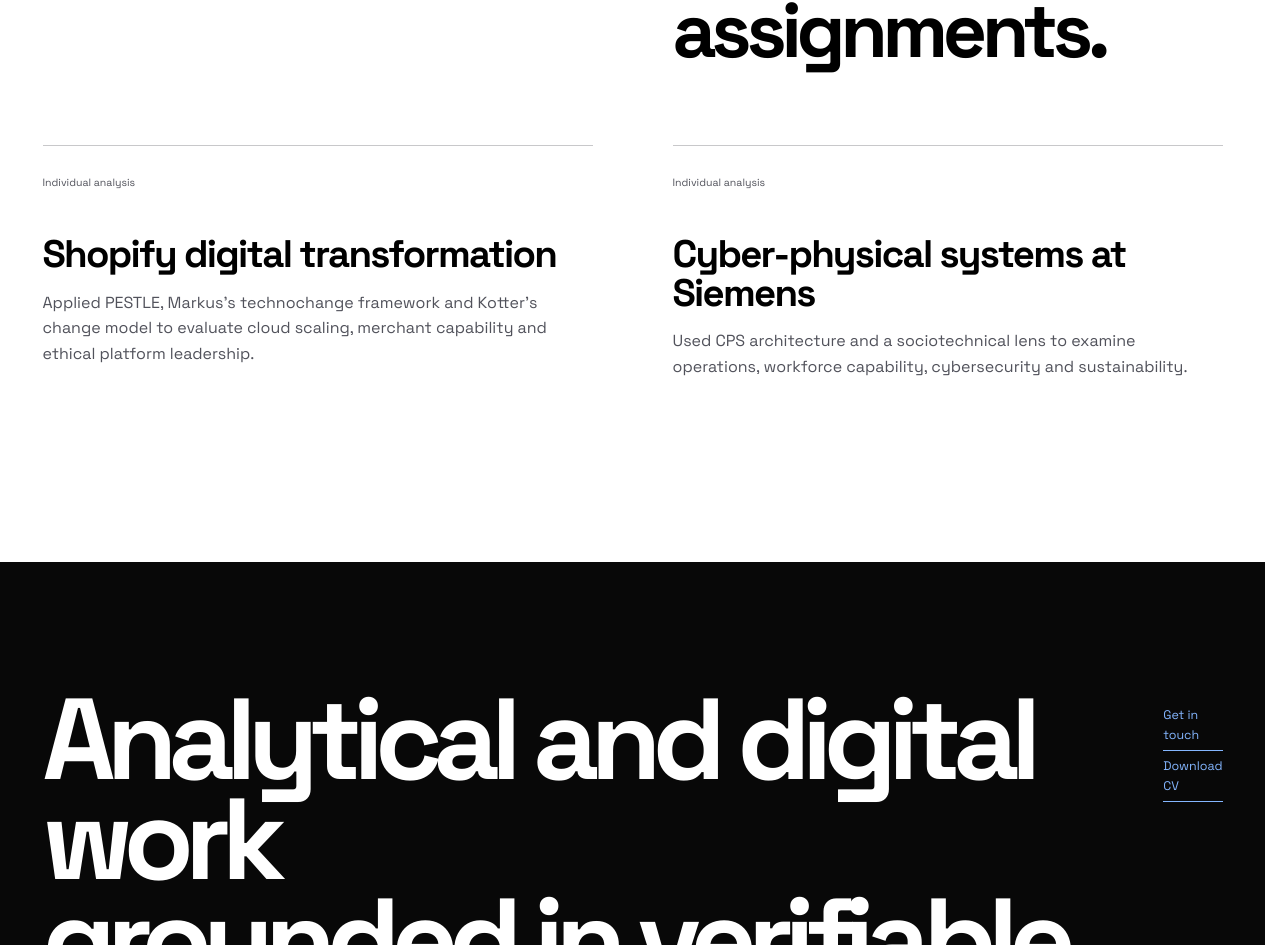
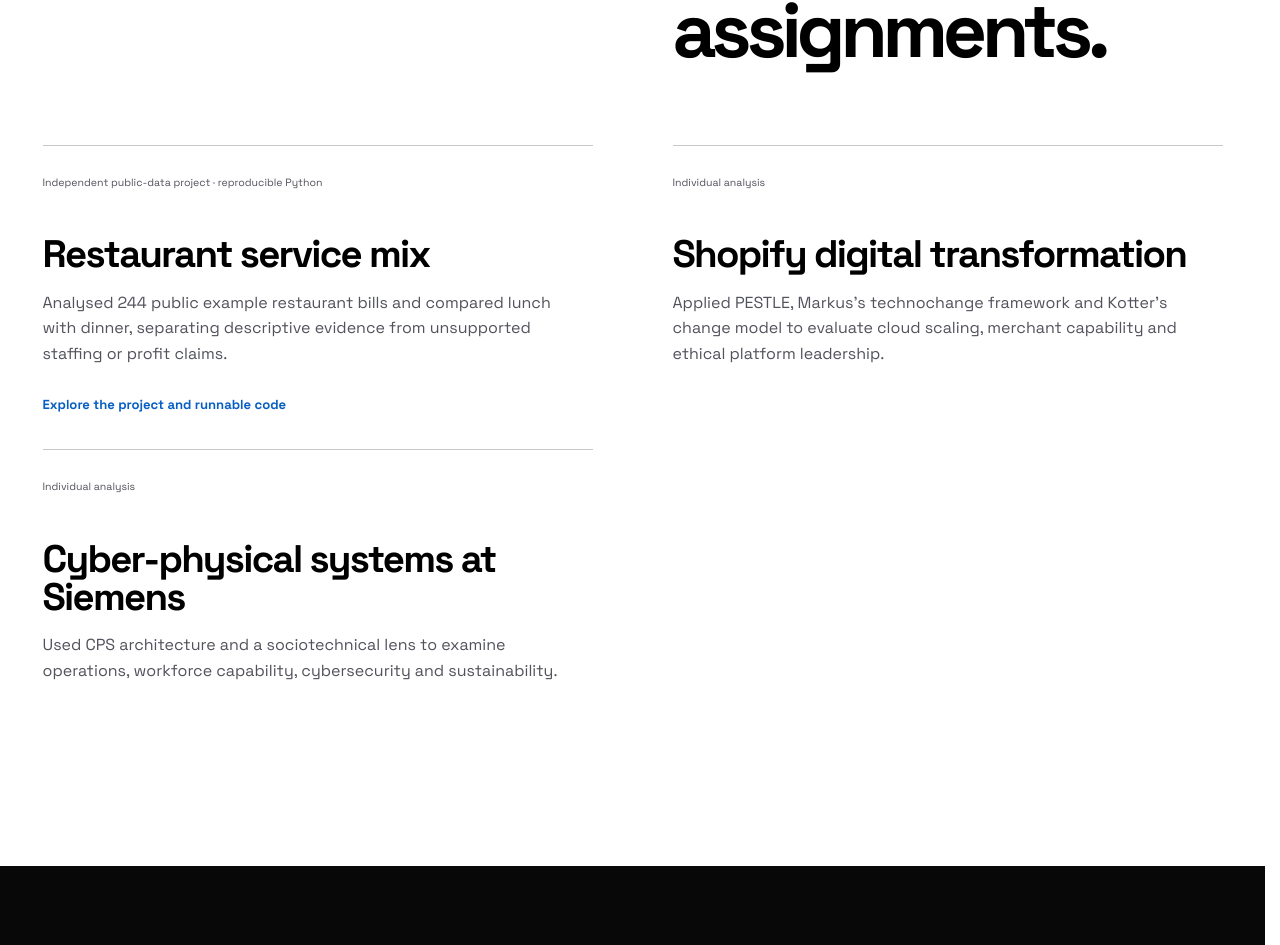
Before and after one commit to dccchidera-lgtm/dccchidera-lgtm.github.io, a Next.js app: page /work in a window 1280 px wide. Shown: the part 3178-4123 px from the top of the page. Built offline with nearby package versions, Linux system fonts and the light colour scheme.

Commit message:
Link independent analysis and source-grounded briefs within existing design

```diff
--- a/app/work/page.tsx
+++ b/app/work/page.tsx
@@ -1,6 +1,7 @@
 import { pageMetadata } from '@/lib/page-metadata';
 import { PageFooter } from '@/components/page-footer';
 import { SiteHeader } from '@/components/site-header';
+import { NativeLink } from '@/components/native-link';
 import { WorkBrowser } from '@/components/work-browser';
 import { cases } from '@/lib/cases';
 
@@ -70,6 +71,12 @@ export default function WorkPage() {
               <p className="overline">Selected analytical writing</p>
               <h2>Additional analytical writing from individual assignments.</h2>
             </div>
+            <article id="independent-service-mix" data-reveal>
+              <span>Independent public-data project · reproducible Python</span>
+              <h3>Restaurant service mix</h3>
+              <p>Analysed 244 public example restaurant bills and compared lunch with dinner, separating descriptive evidence from unsupported staffing or profit claims.</p>
+              <NativeLink className="arrow-link" href="/service-mix">Explore the project and runnable code</NativeLink>
+            </article>
             <article id="shopify-transformation" data-reveal>
               <span>Individual analysis</span>
               <h3>Shopify digital transformation</h3>
```
